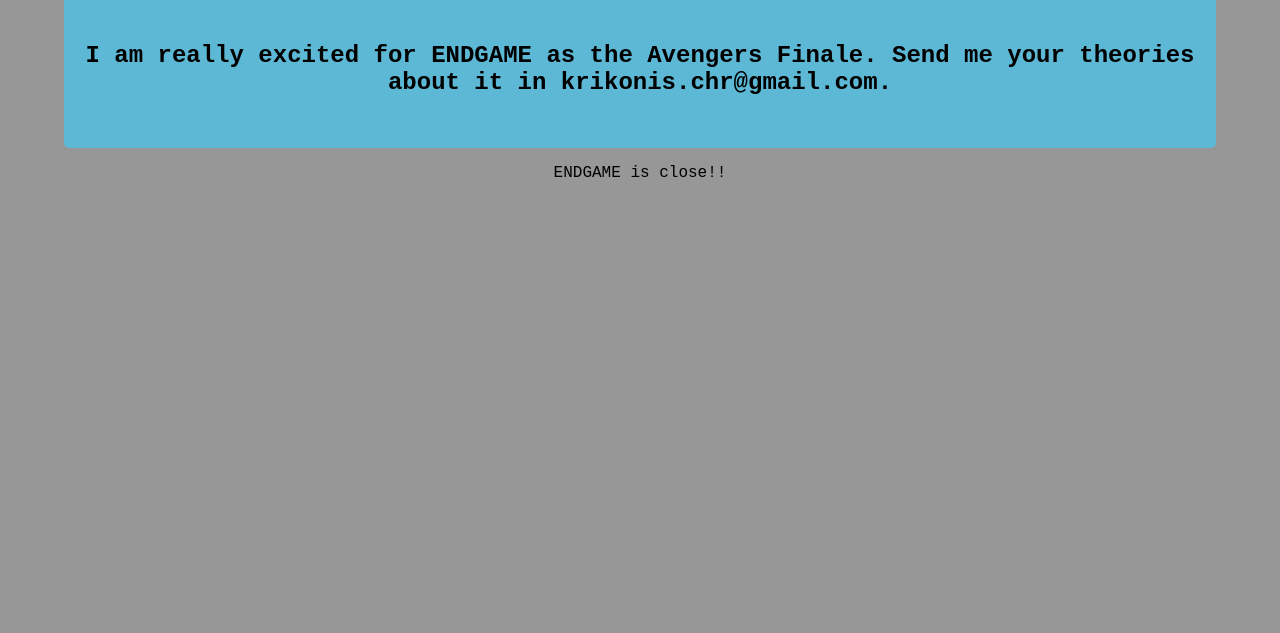
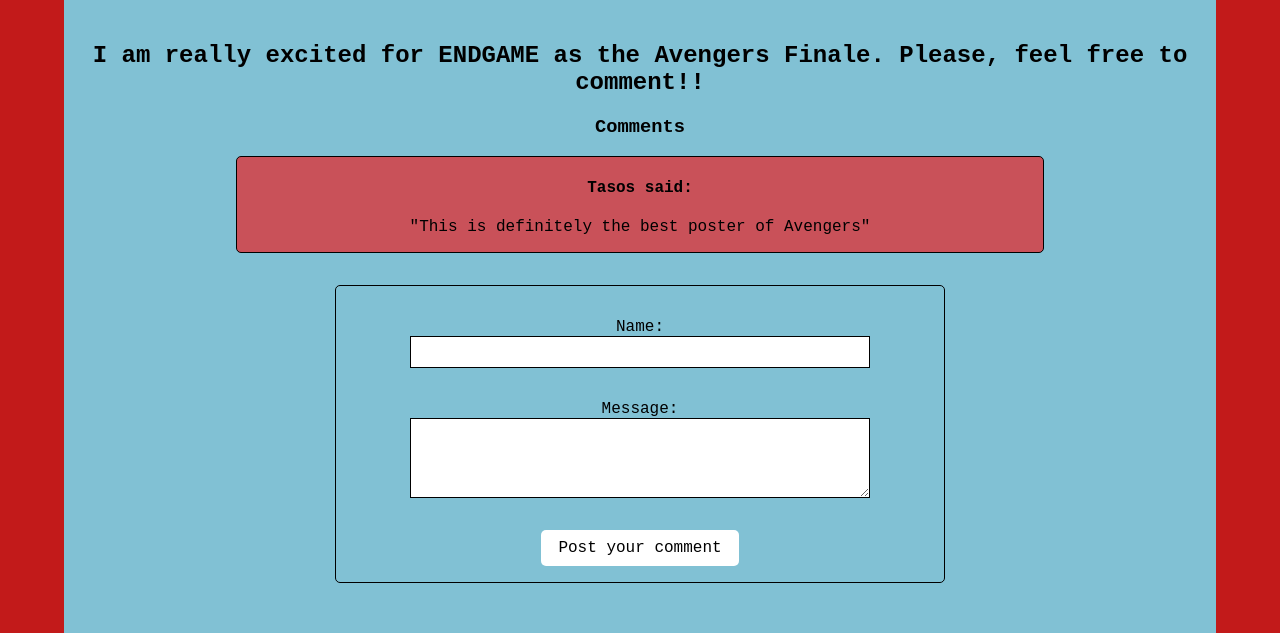
Before and after one commit to ThomasAUTh/museum-app-week-1, a plain HTML site: page pages/detail-page.html in a window 1280 px wide. Shown: the part 488-1121 px from the top of the page. Before the commit the page ends 800 px from the top, so only its background shows below. Drawn offline with Linux system fonts and the light colour scheme.

Commit message:
Added comments section

```diff
--- a/index.css
+++ b/index.css
@@ -1,5 +1,5 @@
 body {
-    background: #979797;
+    background: #c21a1a;
     font-family: 'Inconsolata', monospace;
     text-align: center;
     margin: 0;
--- a/pages/detail-page.css
+++ b/pages/detail-page.css
@@ -1,5 +1,5 @@
 body {
-    background: #979797;
+    background: #c21a1a;
     font-family: 'Inconsolata', monospace;
     text-align: center;
     margin: 0;
@@ -7,7 +7,7 @@
     width: 100%;
 }
 main {
-    background: rgb(92, 184, 212);
+    background: rgb(129, 193, 212);
     width: 90%;
     margin: auto;
     border-radius: 5px;
@@ -19,3 +19,51 @@
     margin-top: 20px;
     margin-bottom: 20px;
    }
+
+.comment {
+    margin: 1rem auto;
+    border: 1px solid black;
+    border-radius: 5px;
+    max-width: 70%;
+    min-width: 15rem;
+    background-color: rgba(255, 0, 0, 0.575)
+}
+
+form {
+    margin: 2rem auto;
+    width: 50%;
+    min-width: 15rem;
+    padding: 1rem;
+    border: 1px solid black;
+    border-radius: 5px;
+}
+
+.formSection {
+    margin-top: 1rem;
+    margin-bottom: 2rem;
+}
+
+button {
+    padding: 0;
+    font: inherit;
+    background-color: white;
+    border: solid 1px transparent;
+    border-radius: 5px;
+    padding: 0.5rem 1rem;
+    color: black;
+}
+label {
+    display: inline-block;
+    width: 80%;
+}
+input, textarea {
+    width: 80%;
+    box-sizing: border-box;
+    border: 1px solid black;
+    min-height: 2rem;
+    font-size: 1.2rem;
+}
+textarea {
+    vertical-align: top;
+    height: 5rem;
+}
--- a/pages/detail-page.html
+++ b/pages/detail-page.html
@@ -10,8 +10,35 @@
             <p>XKrik's Avengers Collection App</p>
             <h1>ALL Avengers Poster</h1>
             <img class="artObject" src="https://fsmedia.imgix.net/89/15/37/4f/6fbe/4e12/b0ab/cf34c5c82384/1065888510031083264138406362611325267236164ojpg.jpeg?rect=0%2C412%2C2048%2C1024&auto=format%2Ccompress&dpr=2&w=650">
-            <h2>I am really excited for ENDGAME as the Avengers Finale. Send me your theories about it in krikonis.chr@gmail.com.</h2>
+            <h2>I am really excited for ENDGAME as the Avengers Finale. Please, feel free to comment!!</h2>
           </section>
+          <section id="comments">
+            <h3>Comments</h3>
+
+          <section class="comment">
+            <h4>Tasos said:</h4>
+              <p>"This is definitely the best poster of Avengers"</p>
+          </section>
+          </section>
+
+          <form onsubmit="submitComment(); return false">
+
+            <div class="formSection">
+              <label for="name">Name:</label>
+              <input type="text" id="name">
+            </div>
+
+            <div class="formSection">
+              <label for="msg">Message:</label>
+              <textarea id="msg"></textarea>
+            </div>
+
+            <div class="button">
+              <button type="default">Post your comment</button>
+            </div>
+
+          </form>
+
         </main>
 
         <footer>
```
